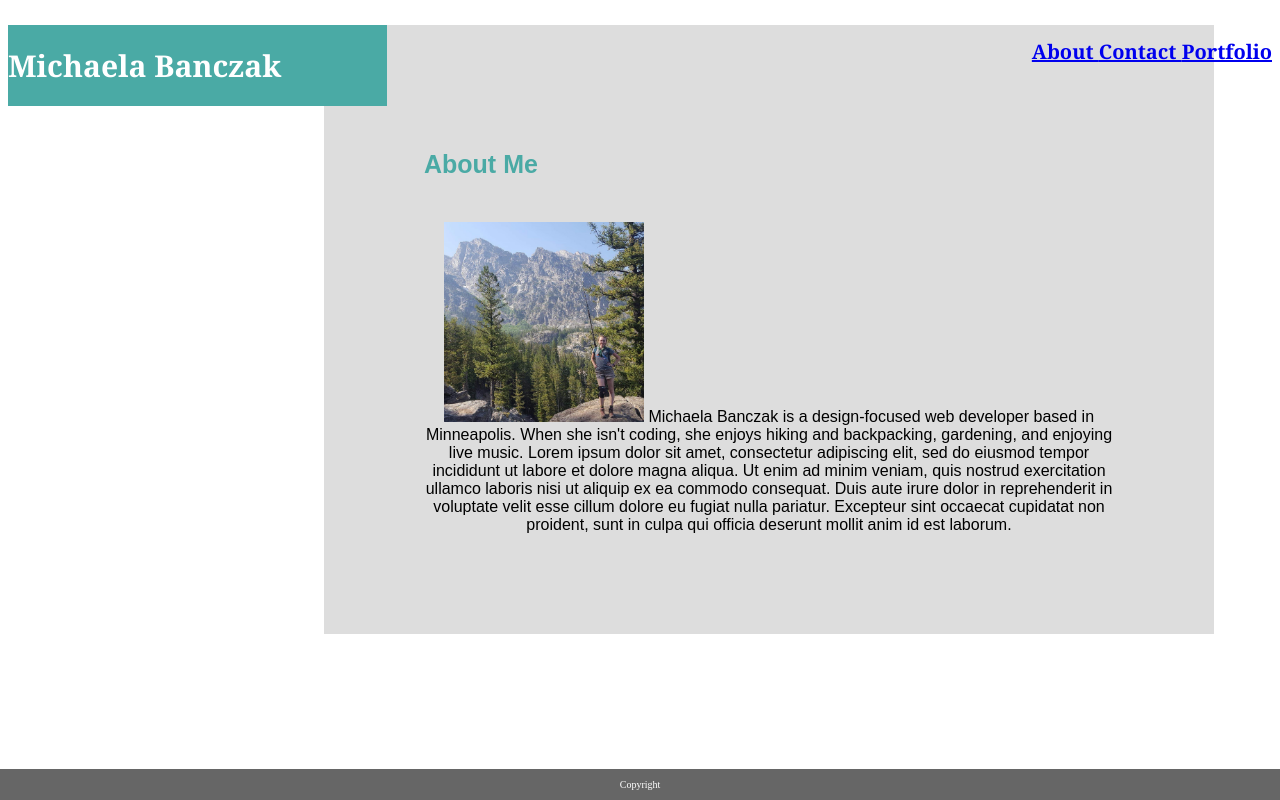
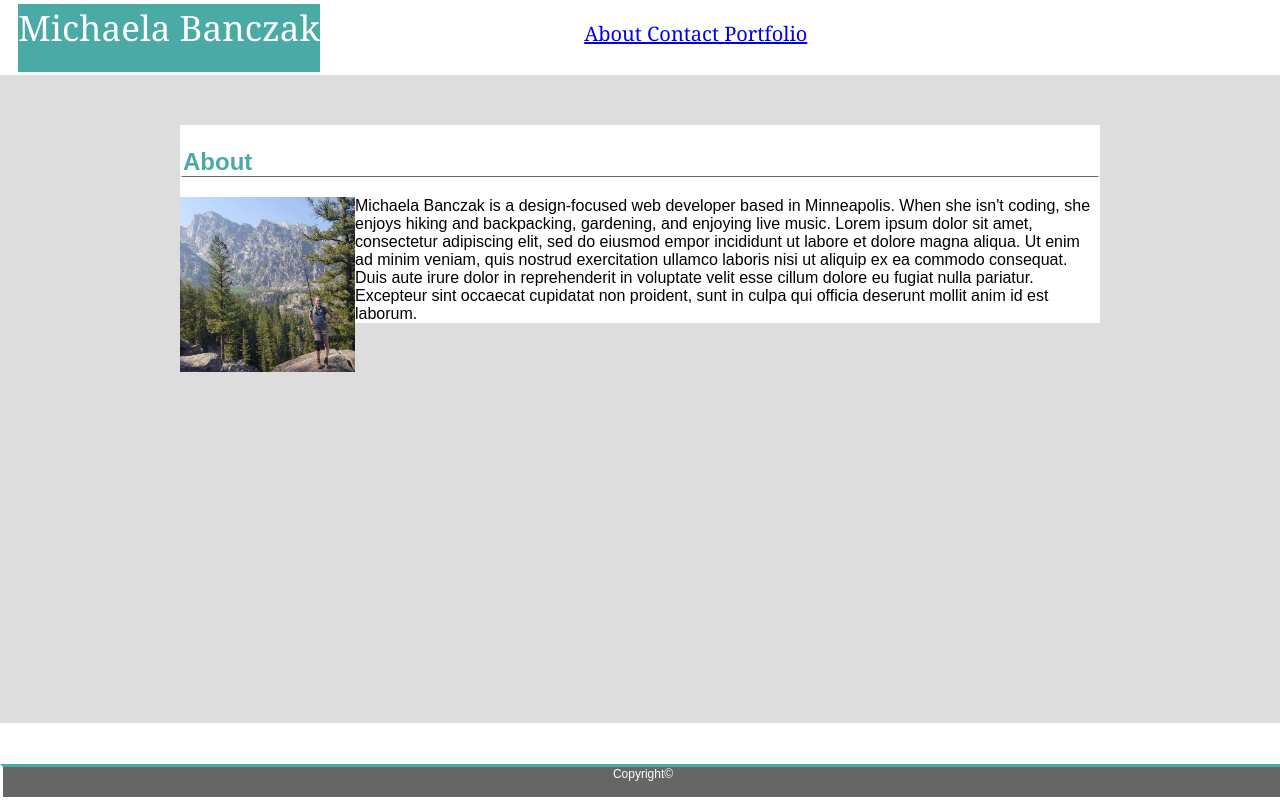
Before and after one commit to michaelabee/Basic-Portfolio, a plain HTML site: page index.html in a window 1280 px wide. Drawn offline with Linux system fonts and the light colour scheme.

Commit message:
fixed css elements

```diff
--- a/assets/css/style.css
+++ b/assets/css/style.css
@@ -1,60 +1,90 @@
 header {
-    background: #ffffff;
+    background-color:white;
+    margin:0;
+    padding:0;
+    height:75px;
+    border-bottom:50px;
+    border-left:100px;
     font-family: 'Georgia', Times, Times New Roman, serif;
-    margin-bottom: 25px;
 }
 
-#name {
-    background:#4aaaa5;
-    font-size:15px;
-    text-align: left;
-    color:white;
-    width: 30%;
+body {
+    margin:0;
+    padding:0;
+    background:white;
+    font-family:'Arial', 'Helvetica Neue', Helvetica, sans-serif;
+}
+section {
+    border-style: solid;
+    border-color: #dddddd;
+    border-top-width: 50px;
+    border-right-width:180px;
+    border-bottom-width:400px;
+    border-left-width:180px;
+}
+
+img {
+    width:175px;
+    position: relative;
     float:left;
 }
-
-#links{
-    text-align:right;
-    font-size: 10px;
-    color: white;
-    width: 70%;
-    float:right;
-}
-
-.main-info {
-    font-family:'Arial', 'Helvetica Neue', Helvetica, sans-serif;
-    width: 690px;
-    background-color:#dddddd;
-    text-align: center;
-    margin-left: 25%;
-    margin-right: -25%;
-    border-style:solid;
-    border-color:#dddddd;
-    border-width:100px;
-}
-
-h3 {
-    color:#4aaaa5;
-    text-align: left;
-    font-size: 25px;
-    border-bottom-width: 20px;
-    border-color:#666666;
-}
-
-.footer {
+footer {
     position: fixed;
     left: 0;
     bottom: 0;
+    padding:0;
+    border-top:50px;
+    border-top:#4aaaa5;
+    border-style:solid;
     width: 100%;
     background-color: #666666;
+    height:30px;
     color:white;
-    font-size:10px;
+    font-size:12px;
     text-align: center;
 }
 
-#bio-image{
-    width:200px;
+.title{
+    height:90%;
+    display:inline-block;
+    background:#4aaaa5;
+    color:white;
+    font-size:35px;
+    text-align:left;
+    margin-left: 18px;
+    margin-right: 150px;
 }
+.links{
+    height:100%;
+    display:inline-block;
+    text-align:right;
+    color: grey;
+    font-size:20px;
+    margin-left:70px;
+}
+
+#about{
+    color:#4aaaa5;
+    font-weight:bold;
+    size:35px;
+    border-bottom:1px;
+    border-bottom-color: #666666;
+    border-top-color:white;
+    border-left-color:white;
+    border-right-color:white;
+    border-style:solid;
+}
+
+.contact-title{
+    height:100%;
+    display:inline-block;
+    background:#4aaaa5;
+    color:white;
+    font-size:16px;
+    text-align:left;
+    margin-left: 18px;
+    margin-right: 150px;
+   }
 
 form {
     margin-top: 75px;
@@ -70,5 +100,5 @@ form {
 
 .form-text {
     text-align: left;
-    left-margin:50%;
+    margin-left:50%;
 }
--- a/index.html
+++ b/index.html
@@ -1,55 +1,40 @@
-<!doctype html>
+<!DOCTYPE html>
 <html>
 
     <head>
-    <link rel="stylesheet" type="text/css" href="../Basic-Portfolio/assets/css/style.css">
-    <title>
-        M.B. Portfolio
-    </title>
+            <link rel="stylesheet" type="text/css" href="assets/css/style.css">
     </head>
 
     <body>
+        <header>
+            <div class="title">Michaela Banczak</div>
+
+            <div class="links">
+            <ul> <a href="index.html"> About </a>
+            <a href="contact.html" > Contact </a>
+            <a href=portfolio.html> Portfolio</a> </ul>
+            </div>
 
 
-
-    <header>
-
-        <div id="name">
-        <h1> Michaela Banczak </h1>
-        </div>
-
-        <div id="links">
-        <h1> <a href="index.html"> About </a> <a href="contact.html" > Contact </a> <a href=portfolio.html> Portfolio</a> </h1>
             </div>
 
         </header>
 
-
-    <div class="main-info">
-
-        <h3> About Me </h3>
-
-        <br>
-
+        <section>
+            <h1 id="about">About</h1>
             <img id="bio-image" src="../Basic-Portfolio/assets/images/SquareTeton.jpeg" alt="Michaela in Grand Teton National Park">
-
             <p1>
                 Michaela Banczak is a design-focused web developer based in Minneapolis. When she isn't coding, she enjoys hiking and
                 backpacking, gardening, and enjoying live music. Lorem ipsum dolor sit amet, consectetur adipiscing elit, sed do eiusmod
-        tempor incididunt ut labore et dolore magna aliqua. Ut enim ad minim veniam, quis nostrud exercitation ullamco laboris nisi
+                empor incididunt ut labore et dolore magna aliqua. Ut enim ad minim veniam, quis nostrud exercitation ullamco laboris nisi
                 ut aliquip ex ea commodo consequat. Duis aute irure dolor in reprehenderit in voluptate velit esse cillum dolore eu fugiat
                 nulla pariatur. Excepteur sint occaecat cupidatat non proident, sunt in culpa qui officia deserunt mollit anim id est laborum.
                 </p1>
+        </section>
 
-    </div>
-
-    <div class="footer">
-        <p>Copyright</p>
-    </div>
-
+        <footer>
+            Copyright©
+        </footer>
     </body>
 
-
-
-
     </html>
```
Also changed, not shown: contact.html (+10 -8 lines). Lines whose indentation alone changed are shown as unchanged.
